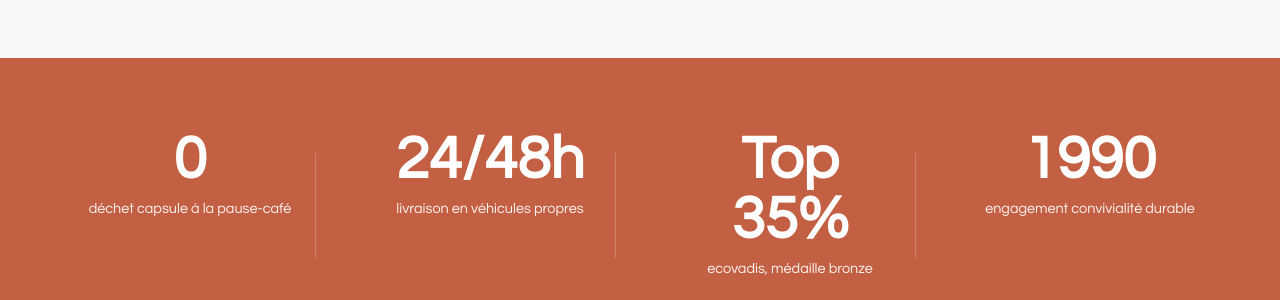
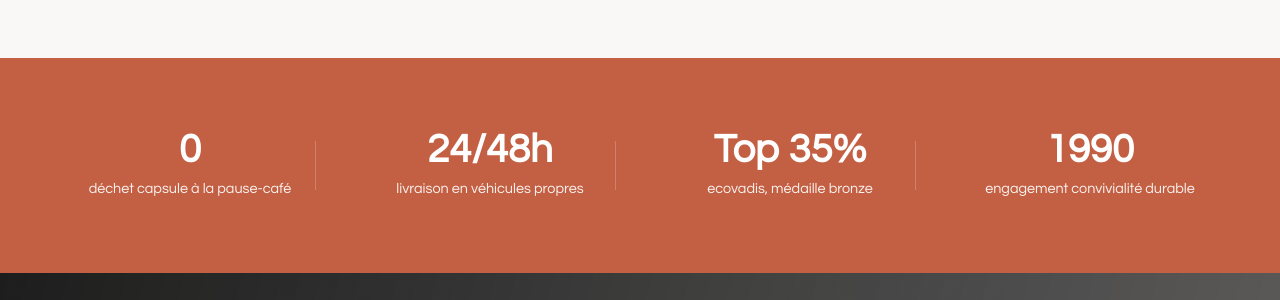
Before and after one commit to Anderson2908/juste-a-temps-machines, a website: page a-propos.html in a window 1280 px wide. Shown: the part 1720-2020 px from the top of the page. Drawn offline with Linux system fonts and the light colour scheme.

Commit message:
Mise à jour

```diff
--- a/styles/editorial.css
+++ b/styles/editorial.css
@@ -795,7 +795,7 @@ h3,
 
 .stat-value {
   font-family: var(--font-display);
-  font-size: clamp(2.5rem, 5vw, 3.75rem);
+  font-size: clamp(2.25rem, 4.2vw, 3.1rem);
   color: var(--jat-cream);
   line-height: 1;
   margin-bottom: 0.35rem;
@@ -803,6 +803,10 @@ h3,
 
 .stat-label {
   color: rgba(235, 230, 227, 0.9);
+}
+
+.about-stats .stat-value {
+  font-size: clamp(1.75rem, 3.2vw, 2.5rem);
 }
 
 /* Témoignages */
```
